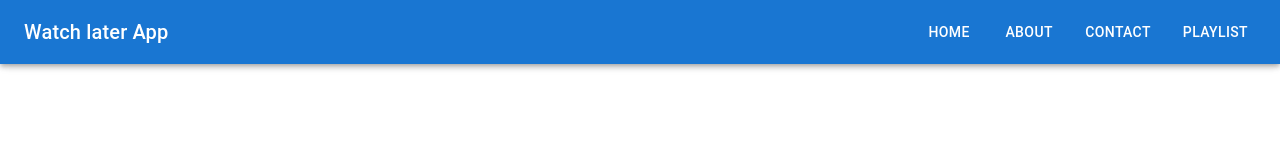
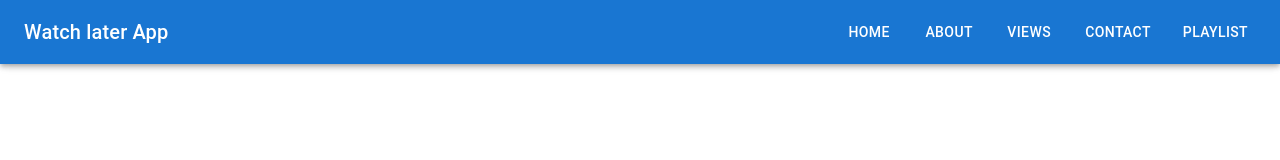
Before and after one commit to Jabril-Mahamud/Supabase-Csharp-react, a React (Vite) app in the folder reactappc.client/: page / in a window 1280 px wide. Shown: the top 160 px of the page. Built offline with nearby package versions, Linux system fonts and the light colour scheme; no server answers.

Commit message:
just added views to navbar

```diff
--- a/reactappc.client/src/Navbar/Navbar.tsx
+++ b/reactappc.client/src/Navbar/Navbar.tsx
@@ -18,6 +18,9 @@ const Navbar: React.FC = () => {
                     <Button color="inherit" component={Link} to="/about">
                         About
                     </Button>
+                    <Button color="inherit" component={Link} to="/views">
+                        Views
+                    </Button>
                     <Button color="inherit" component={Link} to="/contact">
                         Contact
                     </Button>
```
